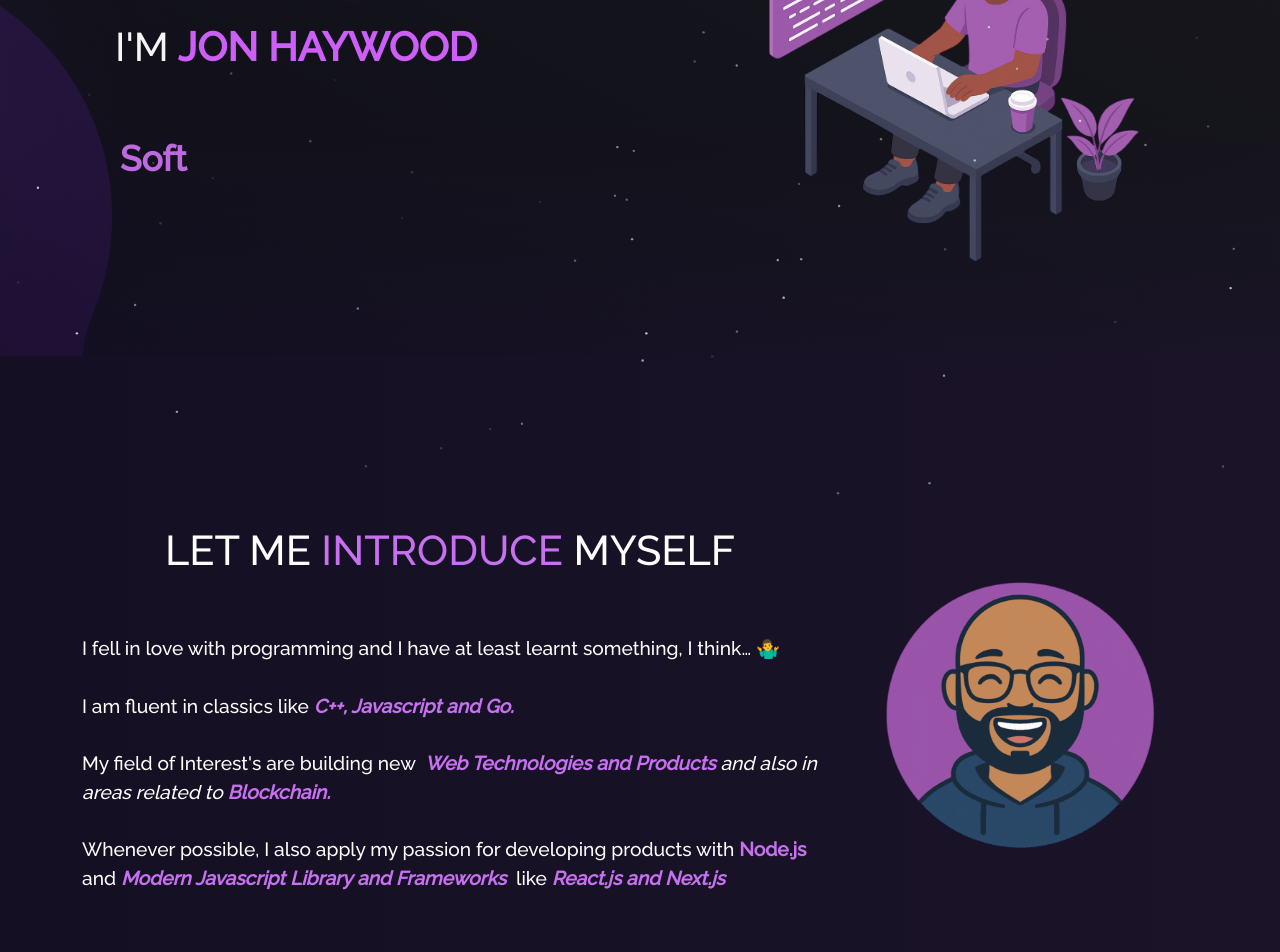
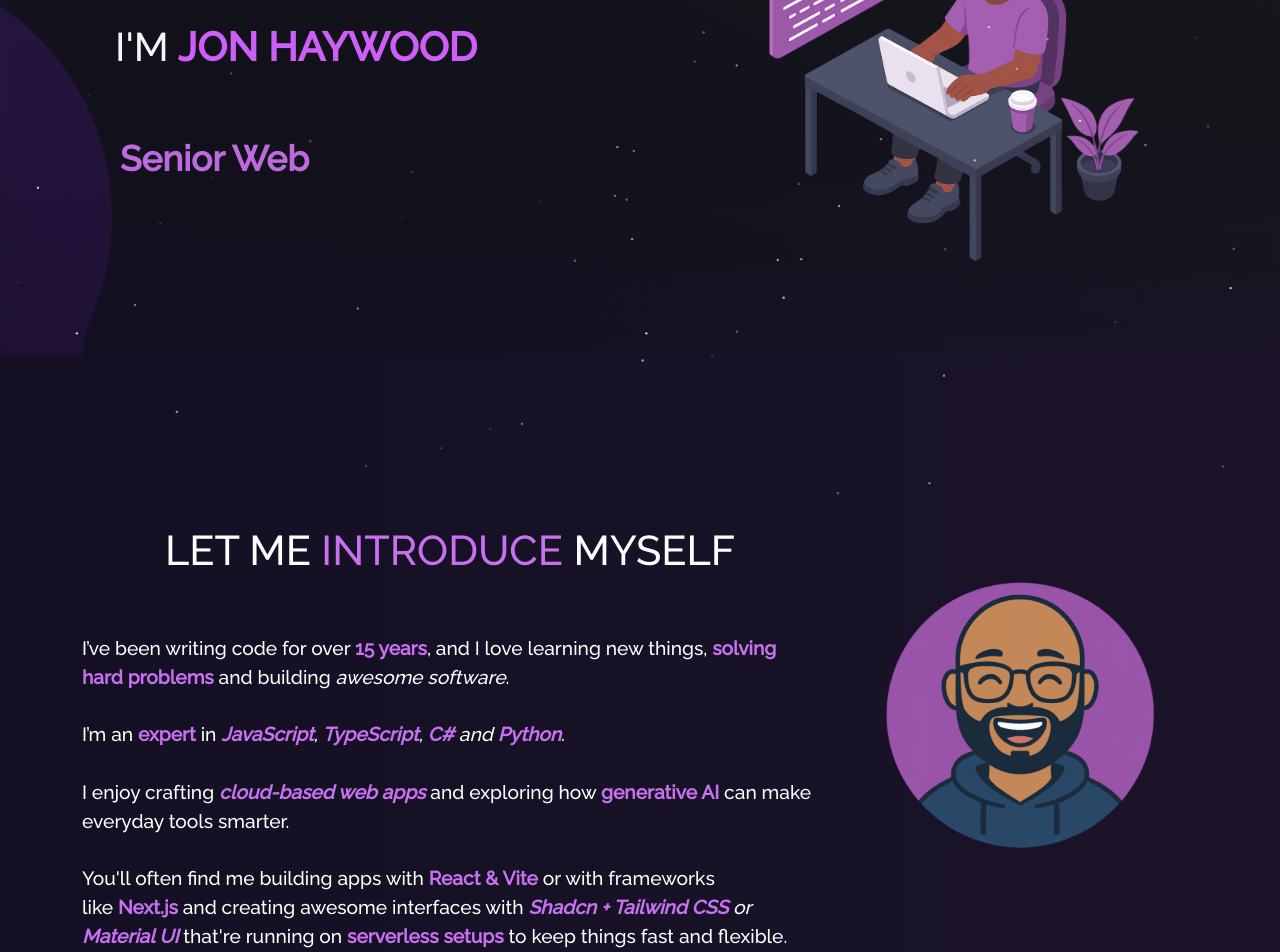
Before and after one commit to MateenAkram1/Mateen-s_portfolio, a React (Vite) app: page / in a window 1280 px wide. Shown: the part 300-1252 px from the top of the page. Built offline with nearby package versions, Linux system fonts and the light colour scheme.

Commit message:
edited copy

```diff
--- a/src/components/Type.tsx
+++ b/src/components/Type.tsx
@@ -1,15 +1,10 @@
 import Typewriter from "typewriter-effect";
 
-export function Type() {
+export function Type({ strings }: { strings: string[] }) {
   return (
     <Typewriter
       options={{
-        strings: [
-          "Software Developer",
-          "Freelancer",
-          "MERN Stack Developer",
-          "Open Source Contributor",
-        ],
+        strings,
         autoStart: true,
         loop: true,
         deleteSpeed: 50,
--- a/src/routes/index.tsx
+++ b/src/routes/index.tsx
@@ -37,7 +37,14 @@ function RouteComponent() {
               </h1>
 
               <div style={{ padding: 50, textAlign: "left" }}>
-                <Type />
+                <Type
+                  strings={[
+                    "Senior Web Developer",
+                    "Full Stack Engineer",
+                    "AI Enthusiast",
+                    "Open Source Contributor",
+                  ]}
+                />
               </div>
             </Col>
 
@@ -60,34 +67,40 @@ function RouteComponent() {
                 LET ME <span className="purple"> INTRODUCE </span> MYSELF
               </h1>
               <p className="home-about-body">
-                I fell in love with programming and I have at least learnt
-                something, I think… 🤷‍♂️
-                <br />
-                <br />I am fluent in classics like
-                <i>
-                  <b className="purple"> C++, Javascript and Go. </b>
-                </i>
+                I’ve been writing code for over{" "}
+                <b className="purple">15 years</b>, and I love learning new
+                things, <b className="purple">solving hard problems</b> and
+                building <i>awesome software</i>.
                 <br />
                 <br />
-                My field of Interest's are building new &nbsp;
+                I’m an <b className="purple">expert</b> in{" "}
                 <i>
-                  <b className="purple">Web Technologies and Products </b> and
-                  also in areas related to <b className="purple">Blockchain.</b>
+                  <b className="purple">JavaScript</b>,{" "}
+                  <b className="purple">TypeScript</b>,{" "}
+                  <b className="purple">C#</b> and{" "}
+                  <b className="purple">Python</b>
                 </i>
+                .
+                <br />
+                <br />I enjoy crafting{" "}
+                <i>
+                  <b className="purple">cloud-based web apps</b>
+                </i>{" "}
+                and exploring how <b className="purple">generative AI</b> can
+                make everyday tools smarter.
                 <br />
                 <br />
-                Whenever possible, I also apply my passion for developing
-                products with <b className="purple">Node.js</b> and
+                You'll often find me building apps with{" "}
+                <b className="purple">React & Vite</b> or with frameworks
+                <br />
+                like <b className="purple">Next.js</b> and creating awesome
+                interfaces with{" "}
                 <i>
-                  <b className="purple">
-                    {" "}
-                    Modern Javascript Library and Frameworks
-                  </b>
-                </i>
-                &nbsp; like
-                <i>
-                  <b className="purple"> React.js and Next.js</b>
-                </i>
+                  <b className="purple">Shadcn + Tailwind CSS</b> or{" "}
+                  <b className="purple">Material UI</b>
+                </i>{" "}
+                that're running on <b className="purple">serverless setups</b>{" "}
+                to keep things fast and flexible.
               </p>
             </Col>
             <Col md={4} className="myAvtar">
```
